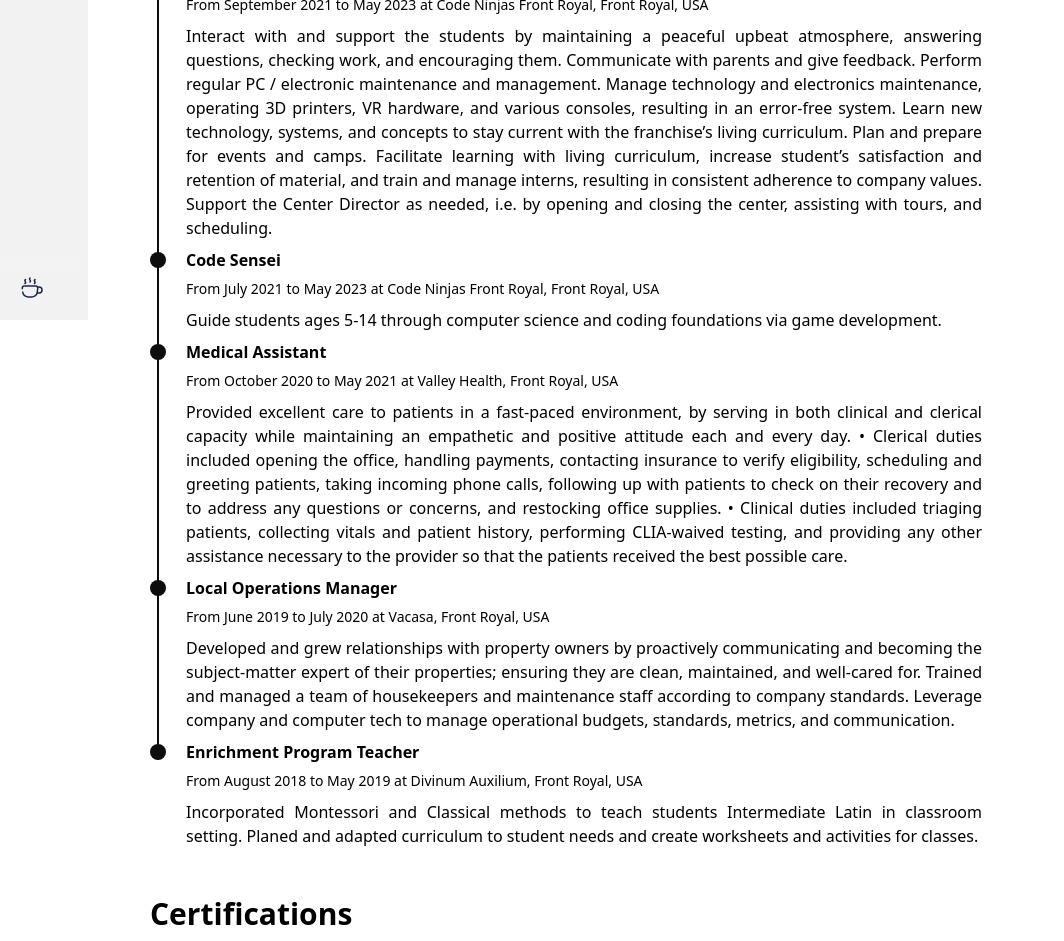
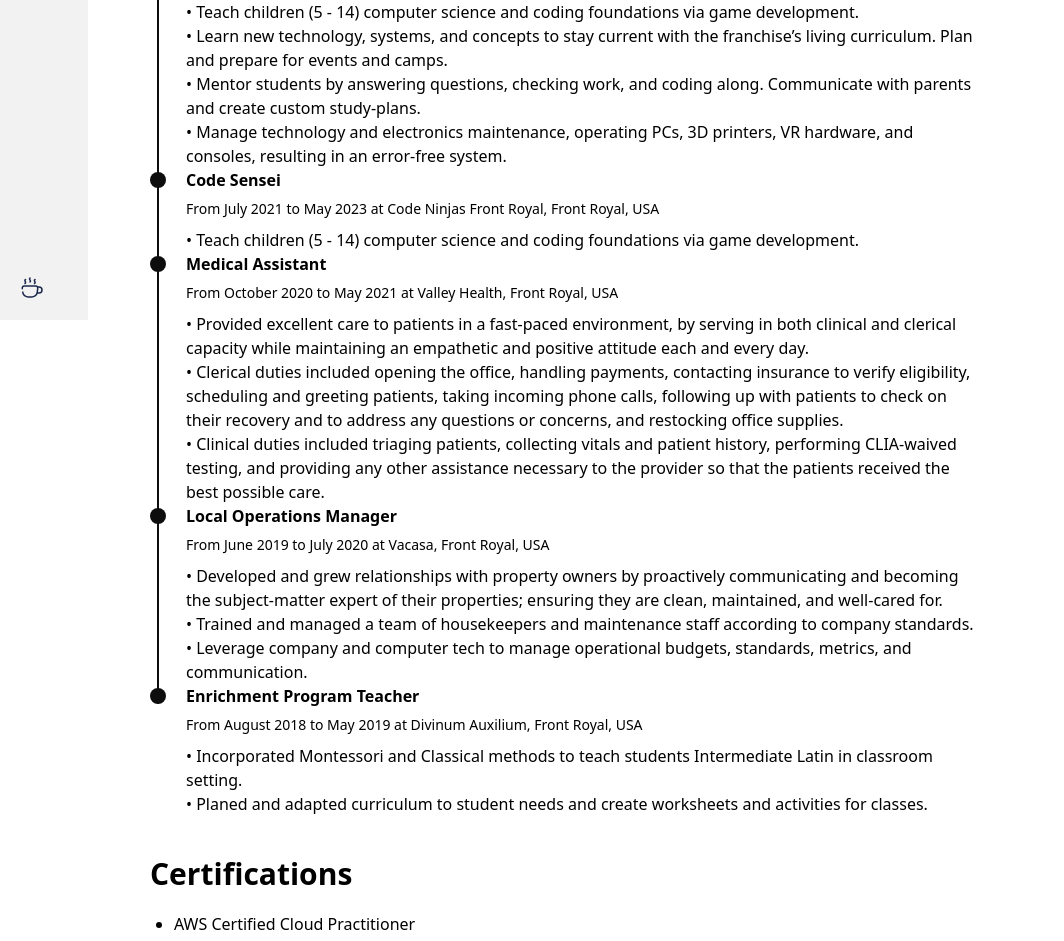
Before and after one commit to Heidi-Negrete/negrete.dev, an Astro site: page /cv in a window 1280 px wide. Shown: the part 480-1421 px from the top of the page, 216-1280 px from the left. Built offline with nearby package versions, Linux system fonts and the light colour scheme; Astro itself is replaced by a stand-in of ours.

Commit message:
update content

```diff
--- a/src/pages/cv.astro
+++ b/src/pages/cv.astro
@@ -9,12 +9,10 @@ import TimeLineElement from "../components/cv/TimeLine.astro";
 	</div>
 
 	<div class="mb-10 text-justify">
-    I am a Software Engineer who specializes in game development and children's
-    education. I value teamwork and life-long learning and thrive in a highly
-    goal-oriented environment. My varied interests and experiences have made me
-    comfortable working with people in all age-groups and from all walks of
-    life. I infuse purpose into my day-to-day work to operate with a high level
-    of enthusiasm every day.
+		I am a Software Engineer who values teamwork and life-long learning. My
+		varied interests and experiences have made me comfortable working with
+		people in all age-groups and from all walks of life. I infuse purpose into
+		my day-to-day work to operate with a high level of enthusiasm every day.
 	</div>
 
 	<div class="mb-5">
@@ -37,60 +35,96 @@ import TimeLineElement from "../components/cv/TimeLine.astro";
 			title="Lead Sensei"
 			subtitle="From September 2021 to May 2023 at Code Ninjas Front Royal, Front Royal, USA"
 		>
-      Interact with and support the students by maintaining a peaceful upbeat
-      atmosphere, answering questions, checking work, and encouraging them.
-      Communicate with parents and give feedback. Perform regular PC /
-      electronic maintenance and management. Manage technology and electronics
-      maintenance, operating 3D printers, VR hardware, and various consoles,
-      resulting in an error-free system. Learn new technology, systems, and
-      concepts to stay current with the franchise’s living curriculum. Plan and
-      prepare for events and camps. Facilitate learning with living curriculum,
-      increase student’s satisfaction and retention of material, and train and
-      manage interns, resulting in consistent adherence to company values.
-      Support the Center Director as needed, i.e. by opening and closing the
-      center, assisting with tours, and scheduling.
+			<ul>
+				<li>
+					• Teach children (5 - 14) computer science and coding foundations via
+					game development.
+				</li>
+				<li>
+					• Learn new technology, systems, and concepts to stay current with the
+					franchise’s living curriculum. Plan and prepare for events and camps.
+				</li>
+				<li>
+					• Mentor students by answering questions, checking work, and coding
+					along. Communicate with parents and create custom study-plans.
+				</li>
+				<li>
+					• Manage technology and electronics maintenance, operating PCs, 3D
+					printers, VR hardware, and consoles, resulting in an error-free
+					system.
+				</li>
+			</ul>
 		</TimeLineElement>
 		<TimeLineElement
 			title="Code Sensei"
 			subtitle="From July 2021 to May 2023 at Code Ninjas Front Royal, Front Royal, USA"
 		>
-      Guide students ages 5-14 through computer science and coding foundations
-      via game development.
+			<ul>
+				<li>
+					• Teach children (5 - 14) computer science and coding foundations via
+					game development.
+				</li>
+			</ul>
 		</TimeLineElement>
 		<TimeLineElement
 			title="Medical Assistant"
 			subtitle="From October 2020 to May 2021 at Valley Health, Front Royal, USA"
 		>
-      Provided excellent care to patients in a fast-paced environment, by
+			<ul>
+				<li>
+					• Provided excellent care to patients in a fast-paced environment, by
 					serving in both clinical and clerical capacity while maintaining an
-      empathetic and positive attitude each and every day. • Clerical duties
-      included opening the office, handling payments, contacting insurance to
-      verify eligibility, scheduling and greeting patients, taking incoming
-      phone calls, following up with patients to check on their recovery and to
-      address any questions or concerns, and restocking office supplies. •
-      Clinical duties included triaging patients, collecting vitals and patient
-      history, performing CLIA-waived testing, and providing any other
-      assistance necessary to the provider so that the patients received the
-      best possible care.
+					empathetic and positive attitude each and every day.
+				</li>
+				<li>
+					• Clerical duties included opening the office, handling payments,
+					contacting insurance to verify eligibility, scheduling and greeting
+					patients, taking incoming phone calls, following up with patients to
+					check on their recovery and to address any questions or concerns, and
+					restocking office supplies.
+				</li>
+				<li>
+					• Clinical duties included triaging patients, collecting vitals and
+					patient history, performing CLIA-waived testing, and providing any
+					other assistance necessary to the provider so that the patients
+					received the best possible care.
+				</li>
+			</ul>
 		</TimeLineElement>
 		<TimeLineElement
 			title="Local Operations Manager"
 			subtitle="From June 2019 to July 2020 at Vacasa, Front Royal, USA"
 		>
-      Developed and grew relationships with property owners by proactively
-      communicating and becoming the subject-matter expert of their properties;
-      ensuring they are clean, maintained, and well-cared for. Trained and
-      managed a team of housekeepers and maintenance staff according to company
-      standards. Leverage company and computer tech to manage operational
-      budgets, standards, metrics, and communication.
+			<ul>
+				<li>
+					• Developed and grew relationships with property owners by proactively
+					communicating and becoming the subject-matter expert of their
+					properties; ensuring they are clean, maintained, and well-cared for.
+				</li>
+				<li>
+					• Trained and managed a team of housekeepers and maintenance staff
+					according to company standards.
+				</li>
+				<li>
+					• Leverage company and computer tech to manage operational budgets,
+					standards, metrics, and communication.
+				</li>
+			</ul>
 		</TimeLineElement>
 		<TimeLineElement
 			title="Enrichment Program Teacher"
 			subtitle="From August 2018 to May 2019 at Divinum Auxilium, Front Royal, USA"
 		>
-      Incorporated Montessori and Classical methods to teach students
-      Intermediate Latin in classroom setting. Planed and adapted curriculum to
-      student needs and create worksheets and activities for classes.
+			<ul>
+				<li>
+					• Incorporated Montessori and Classical methods to teach students
+					Intermediate Latin in classroom setting.
+				</li>
+				<li>
+					• Planed and adapted curriculum to student needs and create worksheets
+					and activities for classes.
+				</li>
+			</ul>
 		</TimeLineElement>
 	</div>
 
@@ -99,6 +133,12 @@ import TimeLineElement from "../components/cv/TimeLine.astro";
 	</div>
 
 	<ul class="list-disc mx-6 mb-10 grid gap-2">
+		<li>
+			<a
+				href="https://www.credly.com/badges/8ad582e1-72ba-4e34-a731-ee95c3ad463e/public_url"
+				target="_blank">AWS Certified Cloud Practitioner</a
+			>
+		</li>
 		<li>
 			<a
 				href="https://www.credly.com/badges/df9093af-cbff-48c3-bb6f-0c77f3d714e3/public_url"
--- a/src/pages/index.astro
+++ b/src/pages/index.astro
@@ -53,7 +53,7 @@ const last_posts = posts.slice(0, 3);
 	<HorizontalCard
 		title="My Astro Blog"
 		img="/rocket-launch.png"
-    desc="How I whipped up a blog over the weekend using the Astro web framework."
+		desc="How I whipped up a blog over the weekend using the Astro web framework and AWS."
 		url="http://angelicgarbage.com/posts/my-astro-blog/"
 	/>
 	<!-- {
--- a/src/pages/project/[...page].astro
+++ b/src/pages/project/[...page].astro
@@ -4,7 +4,7 @@ import HorizontalCard from "../../components/HorizontalCard.astro";
 import { getCollection } from "astro:content";
 
 export async function getStaticPaths({ paginate }) {
-  const posts = await getCollection("blog");
+  const posts = await getCollection("project");
   posts.sort((a, b) => b.data.pubDate.valueOf() - a.data.pubDate.valueOf());
   return paginate(posts, { pageSize: 10 });
 }
@@ -12,7 +12,7 @@ export async function getStaticPaths({ paginate }) {
 const { page } = Astro.props;
 ---
 
-<BaseLayout title="Blog" sideBarActiveItemID="blog">
+<BaseLayout title="Project" sideBarActiveItemID="project">
   <div class="mb-5">
     <div class="text-3xl w-full font-bold">Blog</div>
   </div>
@@ -31,7 +31,7 @@ const { page } = Astro.props;
               title={post.data.title}
               img={post.data.heroImage}
               desc={post.data.description}
-              url={"/blog/" + post.slug}
+              url={"/project/" + post.slug}
               target="_self"
               badge={post.data.badge}
               tags={post.data.tags}
--- a/src/pages/project/tag/[tag]/[...page].astro
+++ b/src/pages/project/tag/[tag]/[...page].astro
@@ -4,7 +4,7 @@ import HorizontalCard from "@components/HorizontalCard.astro";
 import { getCollection } from "astro:content";
 
 export async function getStaticPaths({ paginate }) {
-  const all_posts = await getCollection("blog");
+  const all_posts = await getCollection("project");
   const all_tags = all_posts.flatMap((post) => {
     return post.data.tags || [];
   });
@@ -24,7 +24,7 @@ const { page } = Astro.props;
 const params = Astro.params;
 ---
 
-<BaseLayout title={"Blog - " + params.tag} sideBarActiveItemID="blog">
+<BaseLayout title={"Project - " + params.tag} sideBarActiveItemID="blog">
   <div class="mb-5">
     <div class="text-3xl w-full font-bold">Blog - {params.tag}</div>
   </div>
@@ -42,7 +42,7 @@ const params = Astro.params;
               title={post.data.title}
               img={post.data.heroImage}
               desc={post.data.description}
-              url={"/blog/" + post.slug}
+              url={"/project/" + post.slug}
               target="_self"
               badge={post.data.badge}
               tags={post.data.tags}
```
Lines whose indentation alone changed are shown as unchanged.
